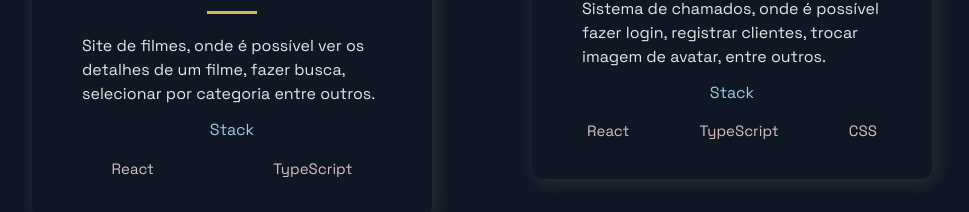
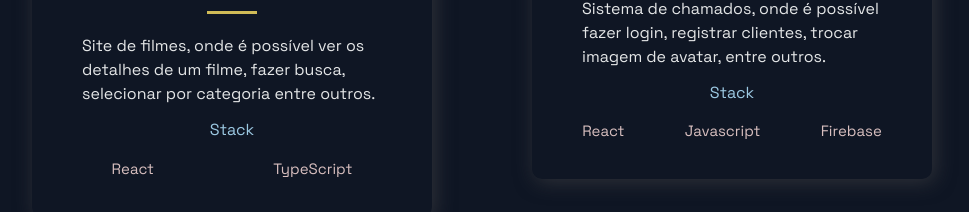
Before and after one commit to GabrielLSobreira/portfolio, a Next.js app: page / in a window 1280 px wide. Shown: the part 1758-1970 px from the top of the page, without its empty margins (158-1127 px from the left). Built offline with nearby package versions, Linux system fonts and the light colour scheme.

Commit message:
style: correção das tags no projeto chamados

```diff
--- a/src/constants/constants.js
+++ b/src/constants/constants.js
@@ -32,7 +32,7 @@ export const projects = [
     description:
       'Sistema de chamados, onde é possível fazer login, registrar clientes, trocar imagem de avatar, entre outros.',
     image: '/images/4.png',
-    tags: ['React', 'TypeScript', 'CSS'],
+    tags: ['React', 'Javascript', 'Firebase'],
     visit: 'https://gschamados.netlify.app/dashboard',
     id: 3,
   },
```
